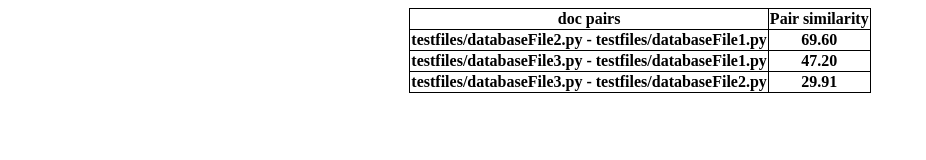
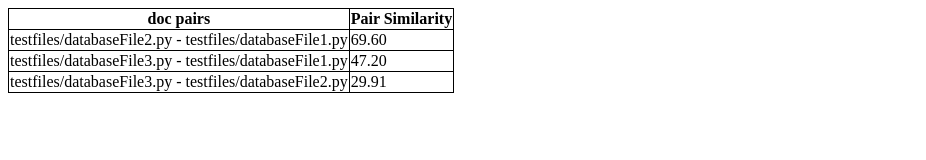
Before and after one commit to JamiesonChase/Plagarism-Detection-tool, a plain HTML site: page CreateHTML/index.html in a window 1280 px wide. Shown: the whole page, without its empty margins (0-926 px from the left). Drawn offline with Linux system fonts and the light colour scheme.

```diff
--- a/CreateHTML/index.html
+++ b/CreateHTML/index.html
@@ -14,20 +14,26 @@
     </style>
     </head>
     <body>
-    <table class="center">
-    <tr>
-    <th>doc pairs</th>
-    <th>Pair similarity</th>
-    </tr>
-    <tr>
-<th>testfiles/databaseFile2.py - testfiles/databaseFile1.py</th>
-<th>69.60</th>
-</tr><tr>
-<th>testfiles/databaseFile3.py - testfiles/databaseFile1.py</th>
-<th>47.20</th>
-</tr><tr>
-<th>testfiles/databaseFile3.py - testfiles/databaseFile2.py</th>
-<th>29.91</th>
-</tr></table>
-</body>
+    <table>
+    <thead>
+        <tr>
+            <th>doc pairs</th>
+            <th>Pair Similarity</th>
+        </tr>
+    </thead>
+    <tbody>
+        <tr>
+            <td>testfiles/databaseFile2.py - testfiles/databaseFile1.py</td>
+            <td>69.60</td>
+        </tr>
+        <tr>
+            <td>testfiles/databaseFile3.py - testfiles/databaseFile1.py</td>
+            <td>47.20</td>
+        </tr>
+        <tr>
+            <td>testfiles/databaseFile3.py - testfiles/databaseFile2.py</td>
+            <td>29.91</td>
+        </tr>
+    </tbody>
+</table></body>
 </html>
```
Also changed, not shown: 1 other file.
